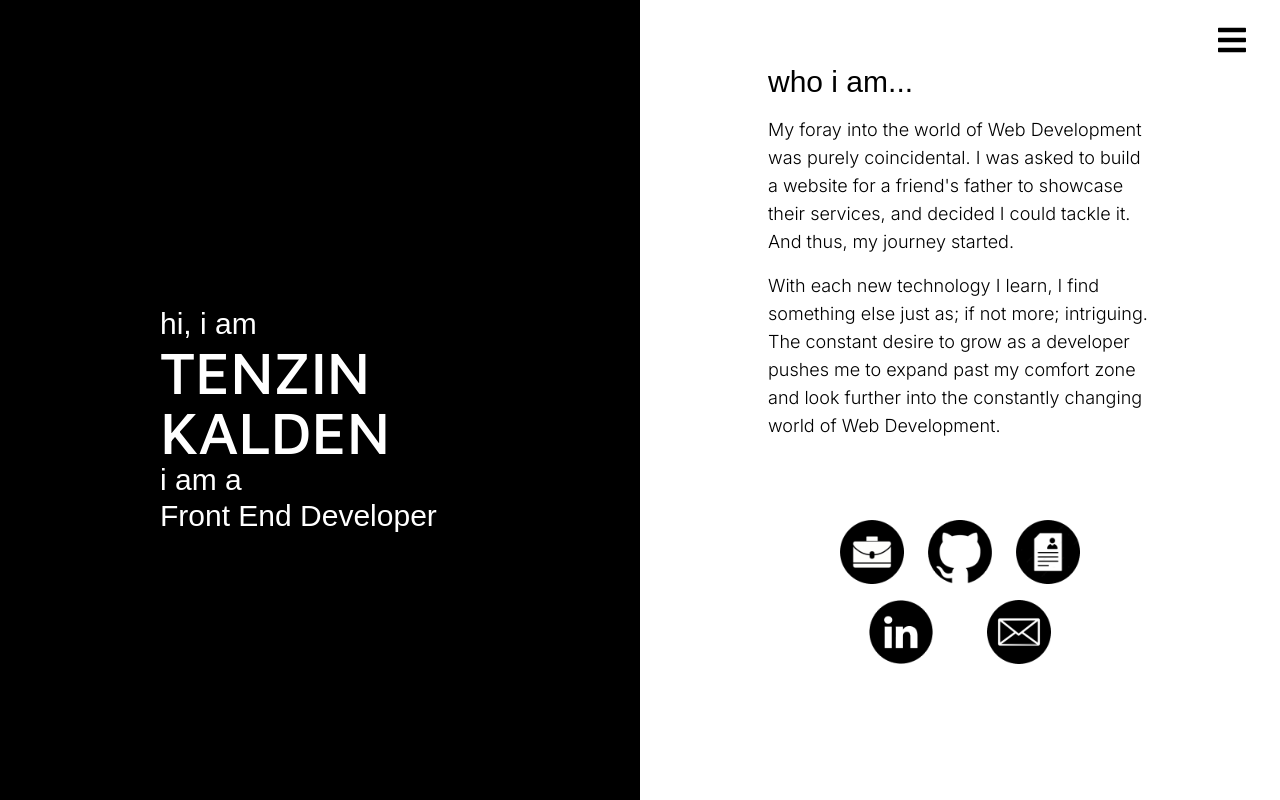
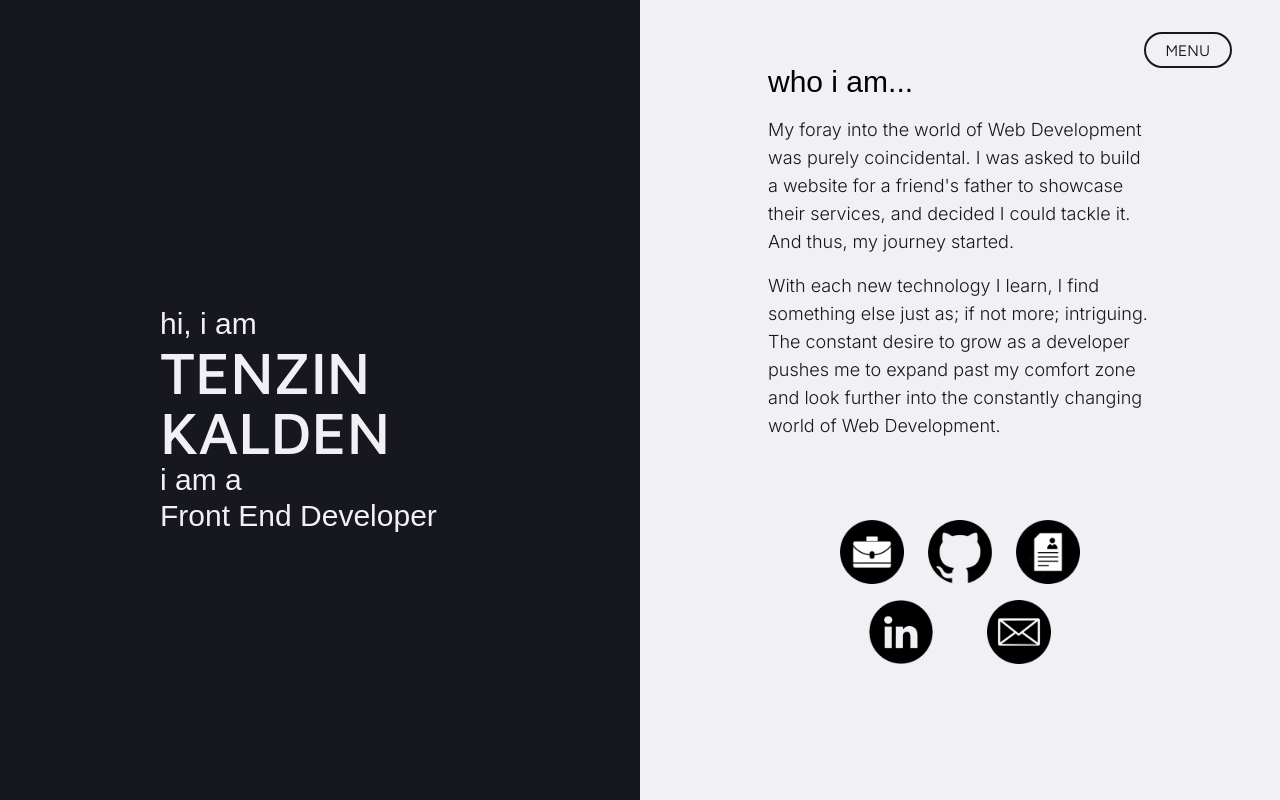
Before and after one commit to t-kalden/resume-portfolio, a React (Create React App) app: page / in a window 1280 px wide. Built offline with nearby package versions, Linux system fonts and the light colour scheme; a web font is replaced by a local one.

Commit message:
updating colors

```diff
--- a/src/components/LandingPage.jsx
+++ b/src/components/LandingPage.jsx
@@ -28,8 +28,8 @@ function LandingPage() {
       id="landing-page"
     >
       {/* landing- main intro */}
-      <div className="left w-full md:w-1/2 bg-black h-1/3 md:h-screen flex justify-center mt-28 md:mt-0">
-        <div className="text-white  md:w-1/2 content-center flex flex-col justify-center pt-10">
+      <div className="left w-full md:w-1/2 bg-black-grey h-1/3 md:h-screen flex justify-center mt-28 md:mt-0">
+        <div className="text-dark-white  md:w-1/2 content-center flex flex-col justify-center pt-10">
           <h3 className="text-2xl md:text-3xl font-zen">hi, i am</h3>
           <h1 className="text-5xl md:text-6xl w-300 font-maven font-medium">
             TENZIN
@@ -51,18 +51,18 @@ function LandingPage() {
         }
 
       {/* About me section */}
-      <div className="right right-0 w-full md:h-full md:w-1/2 bg-black md:bg-white md:h-screen flex flex-col items-center justify-center">
+      <div className="right right-0 w-full md:h-full md:w-1/2 bg-black-grey md:bg-dark-white md:h-screen flex flex-col items-center justify-center">
         <div className="about-container w-4/6 md:w-4/5 xl:w-3/5">
           <h3 className="text-4xl md:text-3xl text-white md:text-black font-zen">
             who i am...
           </h3>
-          <p className="about-text text-md font-inter text-white md:text-black text-lg py-2 pt-4 font-light">
+          <p className="about-text text-md font-inter text-dark-white md:text-black-grey text-lg py-2 pt-4 font-light">
             My foray into the world of Web Development was purely coincidental.
             I was asked to build a website for a friend's father to showcase
             their services, and decided I could tackle it. And thus, my journey
             started.
           </p>
-          <p className="about-text font-inter text-white md:text-black text-lg py-2 font-light">
+          <p className="about-text font-inter text-dark-white md:text-black-grey text-lg py-2 font-light">
             With each new technology I learn, I find something else just as; if
             not more; intriguing. The constant desire to grow as a developer
             pushes me to expand past my comfort zone and look further into the
--- a/src/components/Navbar.jsx
+++ b/src/components/Navbar.jsx
@@ -36,7 +36,10 @@ function Navbar() {
 
   return (
    <>
-    <FaBars color={iconColor} size={32} className="absolute right-8 top-6 z-10"/>
+    <button size={32} className="absolute text-black-grey right-12 top-8 z-10 border-2
+    border-zinc-900 px-5 py-1 rounded-full font-maven hover:bg-black-grey hover:text-dark-white">
+      MENU
+    </button>
    </>
   );
 }
--- a/tailwind.config.js
+++ b/tailwind.config.js
@@ -5,7 +5,13 @@ module.exports = {
     "./src/**/*.{html,js,jsx}",
   ],
   theme: {
-    extend: {},
+    extend: {
+      colors: {
+        'black-grey' : '#17171f',
+        'dark-white' : '#F0F0F5',
+
+      }
+    },
     fontFamily: {
       maven: [ "Maven Pro", 'sans-serif' ],
       zen : [ 'Zen Maru Gothic', 'sans-serif'],
```
